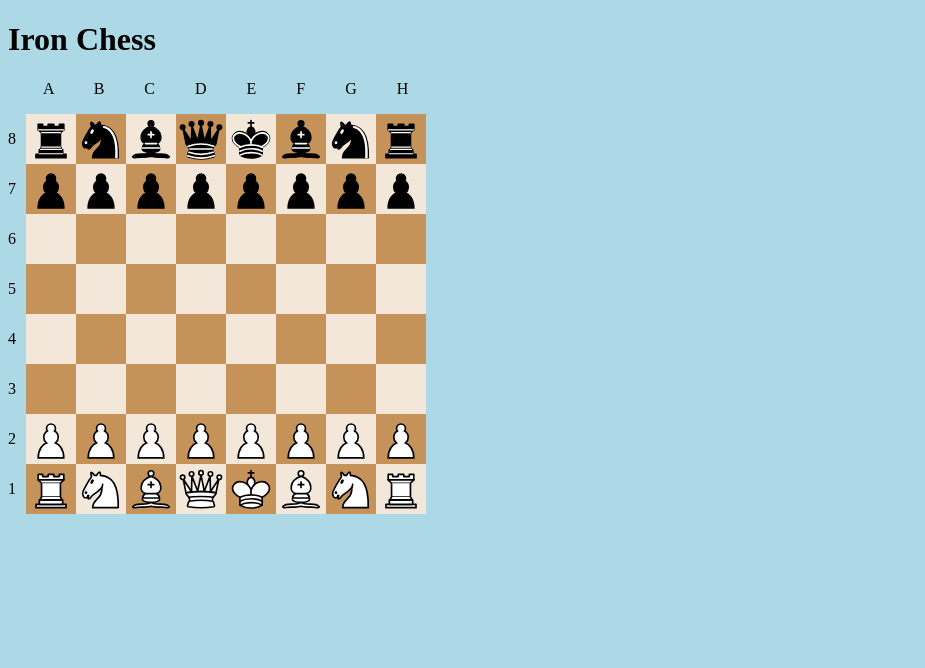
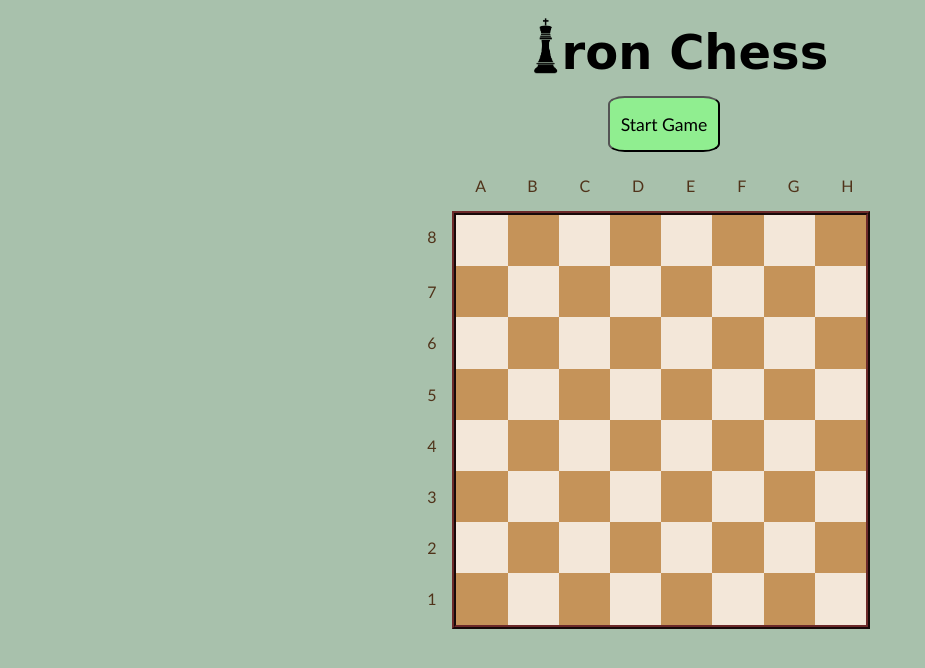
Before and after one commit to gabrielsalazar777/Iron-Chess, a plain HTML site: page index.html in a window 1280 px wide. Shown: the whole page, without its empty margins (0-925 px from the left). Drawn offline with Linux system fonts and the light colour scheme; a web font is replaced by a local one.

Commit message:
styling redone, victory message displays

```diff
--- a/index.html
+++ b/index.html
@@ -4,11 +4,24 @@
     <meta charset="UTF-8" />
     <meta http-equiv="X-UA-Compatible" content="IE=edge" />
     <meta name="viewport" content="width=device-width, initial-scale=1.0" />
+    <link rel="preconnect" href="https://fonts.googleapis.com" />
+    <link rel="preconnect" href="https://fonts.gstatic.com" crossorigin />
+    <link
+      href="https://fonts.googleapis.com/css2?family=Tilt+Prism&display=swap"
+      rel="stylesheet"
+    />
     <title>Iron Chess</title>
     <link rel="stylesheet" href="styles.css" />
   </head>
   <body>
-    <h1>Iron Chess</h1>
+    <div id="logo-div">
+      <img id="logo-img" src="images/logo piece.png" alt="King Piece Logo" />
+      <h1>ron Chess</h1>
+    </div>
+    <div id="buttons">
+      <button type="button" id="start-button">Start Game</button>
+      <button type="button" id="restart-button">End Game</button>
+    </div>
     <div id="chess-board">
       <p>A B C D E F G H</p>
       <div class="row" id="row-8">
@@ -107,6 +120,8 @@
         <div class="white" id="H1"></div>
       </div>
     </div>
+    <h2 id="player-1-victory">Player 1 has Checkmate!</h2>
+    <h2 id="player-2-victory">Player 2 has Checkmate!</h2>
     <script src="source.js"></script>
   </body>
 </html>
--- a/source.js
+++ b/source.js
@@ -115,7 +115,10 @@ let boardArray = [
 ];
 
 //piece-square occupation array for use in path checking
-let pieceArray = [
+let pieceArray;
+
+function initPieceArray() {
+  pieceArray = [
     ["T", "T", "T", "T", "T", "T", "T", "T"],
     ["T", "T", "T", "T", "T", "T", "T", "T"],
     ["0", "0", "0", "0", "0", "0", "0", "0"],
@@ -125,6 +128,7 @@ let pieceArray = [
     ["T", "T", "T", "T", "T", "T", "T", "T"],
     ["T", "T", "T", "T", "T", "T", "T", "T"],
   ];
+}
 
 let playerTurn;
 
@@ -190,8 +194,11 @@ function initBoard() {
     }
   });
   playerTurn = "light";
+  lightKingParentId = lightKing.parentNode.id;
+  darkKingParentId = darkKing.parentNode.id;
+  initPieceArray();
+  player1Wins, (player2Wins = false);
 }
-initBoard();
 
 function handleMove(type, id, origin, destPieceId, destination) {
   if (
@@ -205,8 +212,7 @@ function handleMove(type, id, origin, destPieceId, destination) {
 }
 
 let yCoordO, xCoordO, yCoordD, xCoordD;
-let lightKingParentId = lightKing.parentNode.id;
-let darkKingParentId = darkKing.parentNode.id;
+let lightKingParentId, darkKingParentId;
 
 function coordinateConversion(origin, destination) {
   boardArray.forEach((elem, i) => {
@@ -228,6 +234,8 @@ function coordinateConversion(origin, destination) {
   });
 }
 
+let player1Wins, player2Wins;
+
 function isCheckOrMate() {
   let lightMate, darkMate;
   let lightCheck, darkCheck;
@@ -247,7 +255,6 @@ function isCheckOrMate() {
           )
         ) {
           darkCheck = true;
-          console.log("DARK IN CHECK");
         }
       }
     });
@@ -267,7 +274,6 @@ function isCheckOrMate() {
           )
         ) {
           lightCheck = true;
-          console.log("LIGHT IN CHECK");
         }
       }
     });
@@ -306,10 +312,10 @@ function isCheckOrMate() {
   }
 
   if (playerTurn === "dark" && lightMate === true) {
-    console.log("WHITE IN CHECKMATE!");
+    player2Wins = true;
   }
   if (playerTurn === "light" && darkMate === true) {
-    console.log("DARK IN CHECKMATE");
+    player1Wins = true;
   }
 }
 
@@ -323,7 +329,6 @@ function avoidFriendlyCheck(id, origin, destination) {
   coordinateConversion(origin, destination);
   currentImages = document.querySelectorAll("img");
 
-  //TEST start testing code here
   //pass correct order of arguments to isLegalMove if destination square empty
   let type = document.getElementById(id).className;
   if (pieceArray[yCoordD][xCoordD] === "0") {
@@ -348,7 +353,6 @@ function avoidFriendlyCheck(id, origin, destination) {
       return 0;
     }
   }
-  //end testing code here
 
   //store original pieceArray to simulate attempted move
   let tempArray = JSON.parse(JSON.stringify(pieceArray));
@@ -364,29 +368,12 @@ function avoidFriendlyCheck(id, origin, destination) {
           legalMove = false;
         }
       }
-
-      //TEST use below if above (430 - 444) doesn't work
-
-      // if (isLegalMove(e.className, e.id, e.parentNode.id, id, destination)) {
-      //   pieceArray = JSON.parse(JSON.stringify(tempArray));
-      //   console.log(
-      //     "428: illegal move, king throws themselves in check: ",
-      //     e.className,
-      //     e.id,
-      //     e.parentNode.id,
-      //     id,
-      //     destination
-      //   );
-      //   legalMove = false;
-      // }
     });
   }
   //stop light piece move from throwing their king in check
   else if (id.includes("light")) {
     currentImages.forEach((e) => {
       if (e.id.includes("dark") && !e.parentNode.id.includes(destination)) {
-        //TEST use line below if line above is breaking stuff
-        // if (e.id.includes("dark")) {
         if (
           isLegalMove(
             e.className,
@@ -405,9 +392,7 @@ function avoidFriendlyCheck(id, origin, destination) {
   //stop dark piece move from throwing their king in check
   else if (id.includes("dark")) {
     currentImages.forEach((e) => {
-      //TEST LINE BELOW
       if (e.id.includes("light") && !e.parentNode.id.includes(destination)) {
-        // if (e.id.includes("light")) {
         if (
           isLegalMove(
             e.className,
@@ -446,9 +431,6 @@ function avoidFriendlyCheck(id, origin, destination) {
 //check if piece is making a legal move
 function isLegalMove(type, id, origin, destPieceId, destination) {
   coordinateConversion(origin, destination);
-
-  // console.log("Origin info: ", type, id, yCoordO, xCoordO, origin);
-  // console.log("Destination info: ", destPieceId, yCoordD, xCoordD, destination);
 
   //handle move based on img class (param named 'type')
   switch (type) {
@@ -737,11 +719,48 @@ function isLegalMove(type, id, origin, destPieceId, destination) {
 
 let board = document.querySelectorAll(".row > div");
 let selectedPiece;
+let startButton = document.getElementById("start-button");
+let restartButton = document.getElementById("restart-button");
+let player1Victory = document.getElementById("player-1-victory");
+let player2Victory = document.getElementById("player-2-victory");
+let gameOn = false;
+
+window.onload = function () {
+  restartButton.style.display = "none";
+  player1Victory.style.display = "none";
+  player2Victory.style.display = "none";
+  startButton.onclick = function () {
+    if (!gameOn) {
+      gameOn = true;
+      console.log("game ON");
+      player1Wins = false;
+      player2Wins = false;
+      initBoard();
+      startButton.style.display = "none";
+      restartButton.style.display = "inline";
+      player1Victory.style.display = "none";
+      player2Victory.style.display = "none";
+      console.log(pieceArray);
+    }
+  };
+  restartButton.onclick = function () {
+    if (gameOn) {
+      gameOn = false;
+      console.log("game OFF");
+      let resetImages = document.querySelectorAll("img");
+      resetImages.forEach((img) => {
+        if (img.id.includes("light") || img.id.includes("dark")) {
+          img.parentNode.removeChild(img);
+        }
+      });
+      startButton.style.display = "inline";
+      restartButton.style.display = "none";
+    }
+  };
+};
 
 board.forEach((elem) => {
   elem.addEventListener("mousedown", (e) => {
-    // board.addEventListener("click", (e) => {
-    // document.addEventListener('click', (e) => {
     if (
       (playerTurn === "light" && e.target.id.includes("light")) ||
       (playerTurn === "dark" && e.target.id.includes("dark"))
@@ -818,5 +837,10 @@ board.forEach((elem) => {
         }
       }
     }
+    if (player1Wins) {
+      player1Victory.style.display = "block";
+    } else if (player2Wins) {
+      player2Victory.style.display = "block";
+    }
   });
 });
--- a/styles.css
+++ b/styles.css
@@ -1,21 +1,73 @@
 body {
-  background-color: lightblue;
+  background-color: rgb(168, 193, 172);
+  padding-left: 32.5vw;
+}
+
+#logo-div {
+  width: 47.5rem;
+  height: 5rem;
+  display: flex;
+  justify-content: center;
+  padding-bottom: 0.5rem;
+}
+
+h1 {
+  font-family: "Tilt Prism", cursive;
+  width: 33rem;
+  height: 1rem;
+  font-size: 3rem;
+  text-align: left;
+  margin-left: -0.8rem;
+  margin-top: 1rem;
+}
+
+h2 {
+  padding-left: 6.2rem;
+  font-family: "Gill Sans", "Gill Sans MT", Calibri, "Trebuchet MS", sans-serif;
+  /* color: rgb(254, 254, 254); */
 }
 
 img {
-  width: 50px;
-  height: 50px;
+  width: 3.2rem;
+  height: 3.2rem;
 }
 
-/* #chess-board{
-    display: flex;
-    flex-direction: column;
-} */
+#logo-img {
+  padding-top: 0.6rem;
+  width: 3.5rem;
+  height: 3.5rem;
+}
+
+#buttons {
+  text-align: center;
+  width: 30rem;
+  height: 4rem;
+  margin-top: 0rem;
+}
+
+button {
+  border-radius: 15%;
+  height: 3.5rem;
+  width: 7rem;
+  font-size: 1.1rem;
+  font-family: "Gill Sans", "Gill Sans MT", Calibri, "Trebuchet MS", sans-serif;
+}
+
+#start-button {
+  background-color: lightgreen;
+}
+
+#restart-button {
+  background-color: rgb(225, 118, 118);
+}
 
 #chess-board > p {
-  padding-left: 35px;
+  font-family: "Trebuchet MS", "Lucida Sans Unicode", "Lucida Grande",
+    "Lucida Sans", Arial, sans-serif;
   text-align: justify;
-  letter-spacing: 18px;
+  color: rgb(80, 51, 26);
+  padding-left: 3.2rem;
+  letter-spacing: 1.18rem;
 }
 
 .row {
@@ -23,12 +75,15 @@ img {
 }
 
 .row p {
-  padding: 0px 10px 0px 0px;
+  padding: 0rem 1rem 0rem 0.2rem;
+  font-family: "Trebuchet MS", "Lucida Sans Unicode", "Lucida Grande",
+    "Lucida Sans", Arial, sans-serif;
+  color: rgb(80, 51, 26);
 }
 
 .row div {
-  width: 50px;
-  height: 50px;
+  width: 3.2rem;
+  height: 3.2rem;
 }
 
 .white {
@@ -38,3 +93,47 @@ img {
 .black {
   background-color: #c59359;
 }
+
+#A8,
+#B8,
+#C8,
+#D8,
+#E8,
+#F8,
+#G8,
+#H8 {
+  border-top: 0.3rem ridge rgb(108, 41, 41);
+}
+
+#A8,
+#A7,
+#A6,
+#A5,
+#A4,
+#A3,
+#A2,
+#A1 {
+  border-left: 0.3rem ridge rgb(108, 41, 41);
+}
+
+#A1,
+#B1,
+#C1,
+#D1,
+#E1,
+#F1,
+#G1,
+#H1 {
+  border-bottom: 0.3rem ridge rgb(108, 41, 41);
+}
+
+#H8,
+#H7,
+#H6,
+#H5,
+#H4,
+#H3,
+#H2,
+#H1 {
+  border-right: 0.3rem ridge rgb(108, 41, 41);
+}
```
Also changed, not shown: images/logo piece.png (added). Lines whose indentation alone changed are shown as unchanged.
